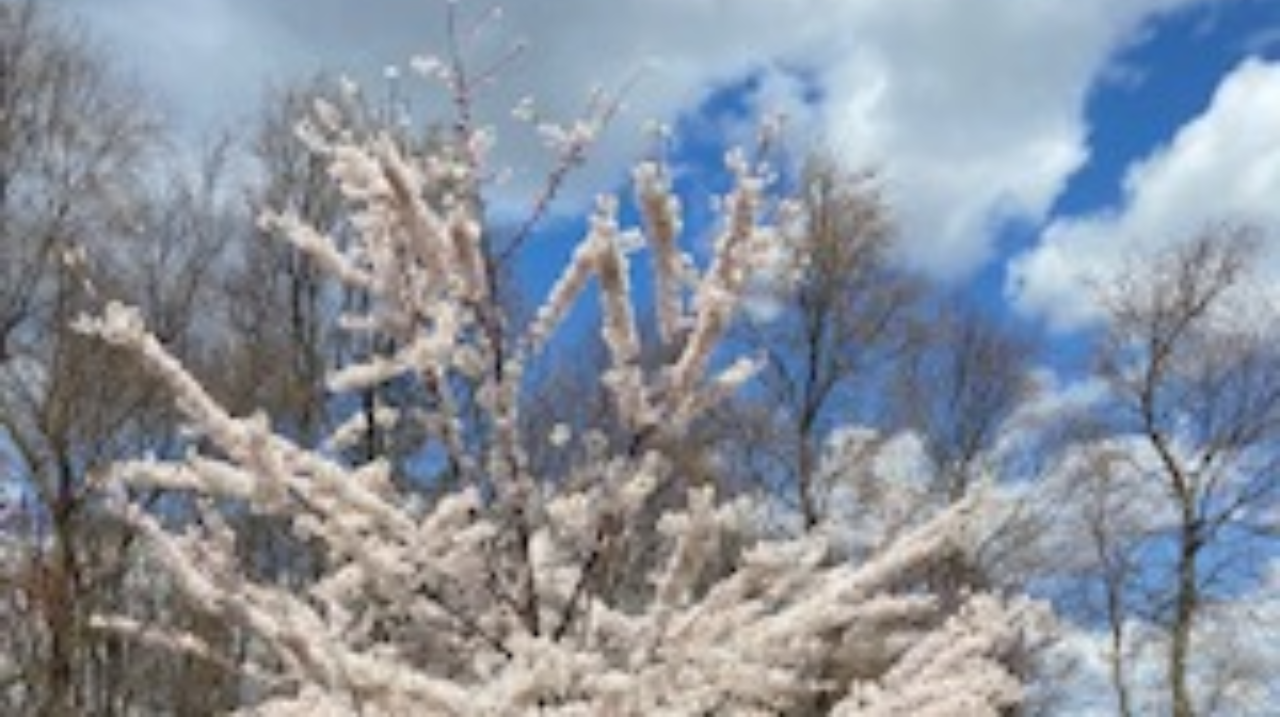
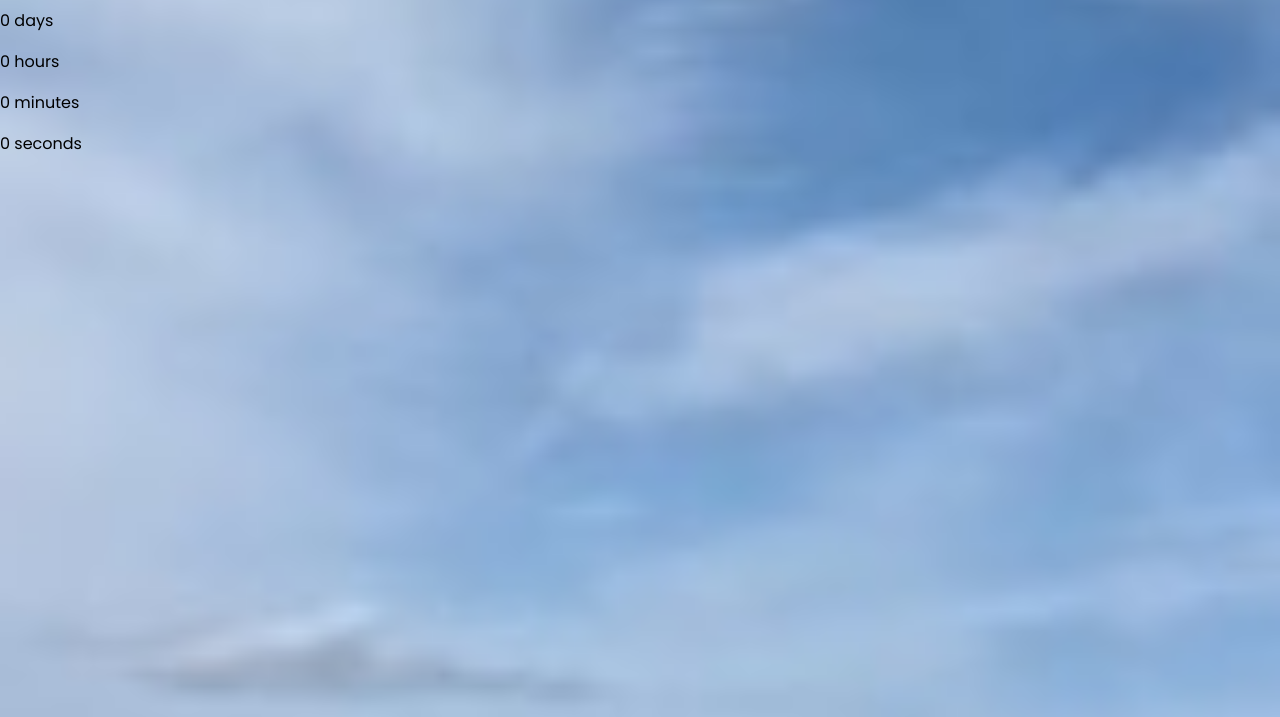
Before and after one commit to sjkadali/JS-Projects, a plain HTML site: page JS-Projects/countdown-timer/index.html in a window 1280 px wide. Shown: the part 83-800 px from the top of the page. Drawn offline with Linux system fonts and the light colour scheme.

Commit message:
countdown-timer image setup

```diff
--- a/JS-Projects/countdown-timer/index.html
+++ b/JS-Projects/countdown-timer/index.html
@@ -10,6 +10,29 @@
         <script src="script.js" defer></script>
     </head>
     <body>
-        <h1>Countdown Timer</h1>
+        <h1>New Years Eve</h1>
+
+        <div class="countdown-container">
+            <div class="days-c">
+                <p class="big-text" id="days">0
+                <span>days</span>
+                </p>
+            </div>
+            <div class="hours-c">
+                <p class="big-text" id="hours">0
+                    <span>hours</span>
+                </p>
+            </div>
+            <div class="minutes-c">
+                <p class="big-text" id="minutes">0
+                    <span>minutes</span>
+                </p>
+            </div>
+            <div class="seconds-c">
+                <p class="big-text" id="seconds">0
+                    <span>seconds</span>
+                </p>
+            </div>
+        </div>
     </body>
 </html>
--- a/JS-Projects/countdown-timer/style.css
+++ b/JS-Projects/countdown-timer/style.css
@@ -5,9 +5,12 @@
 }
 
 body {
-    background-image: url("images/flowering-cherry.jpg");
+    background-image: url("images/sky.jpg");
     background-repeat: no-repeat;
     background-size: cover;
+    background-position: center center;
+    min-height: 50vh;
+    min-width: 50vh;
     font-family: "Poppins", sans-serif;
     margin: 0;
 }
```
Also changed, not shown: JS-Projects/countdown-timer/images/sky.jpg (added).
